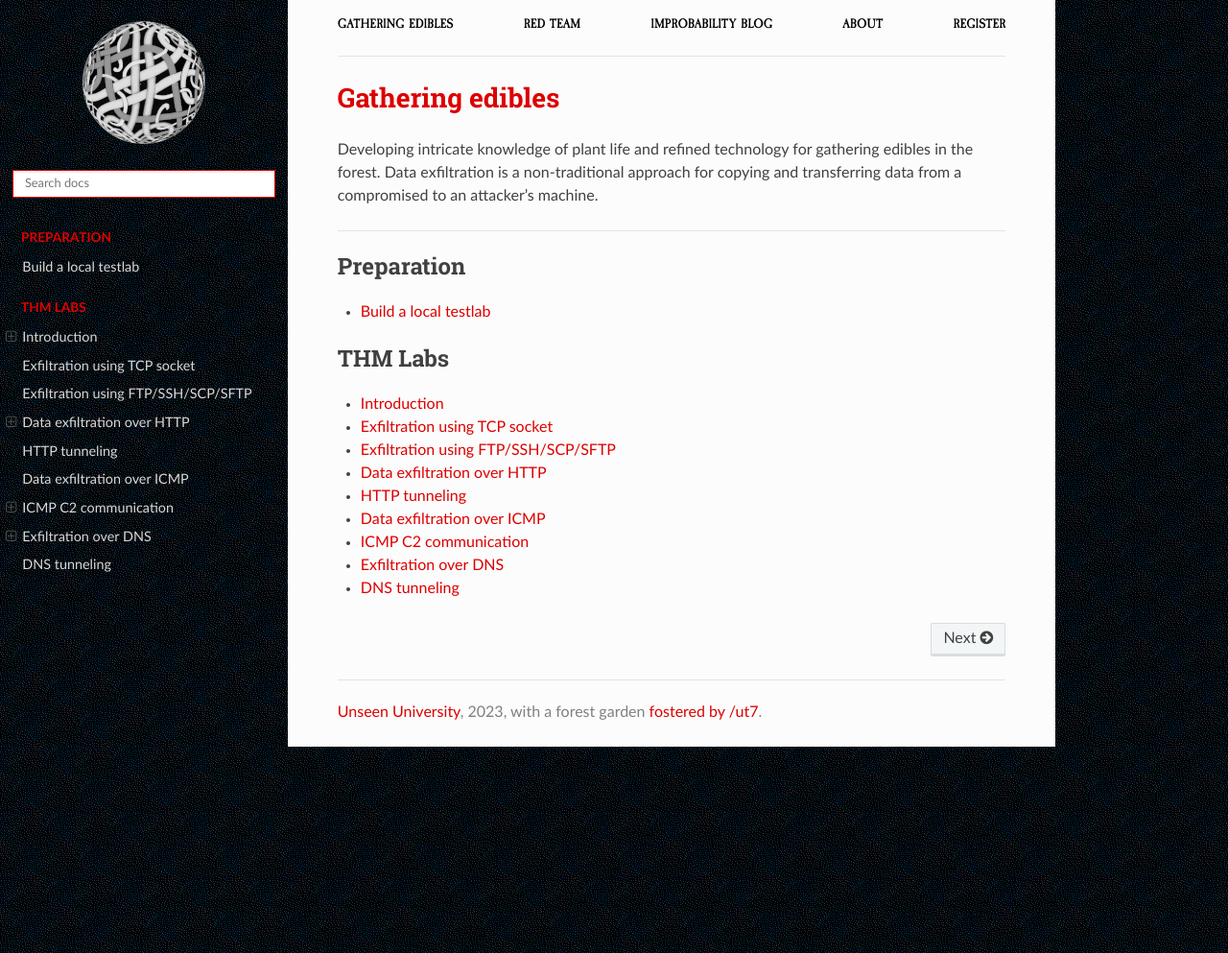
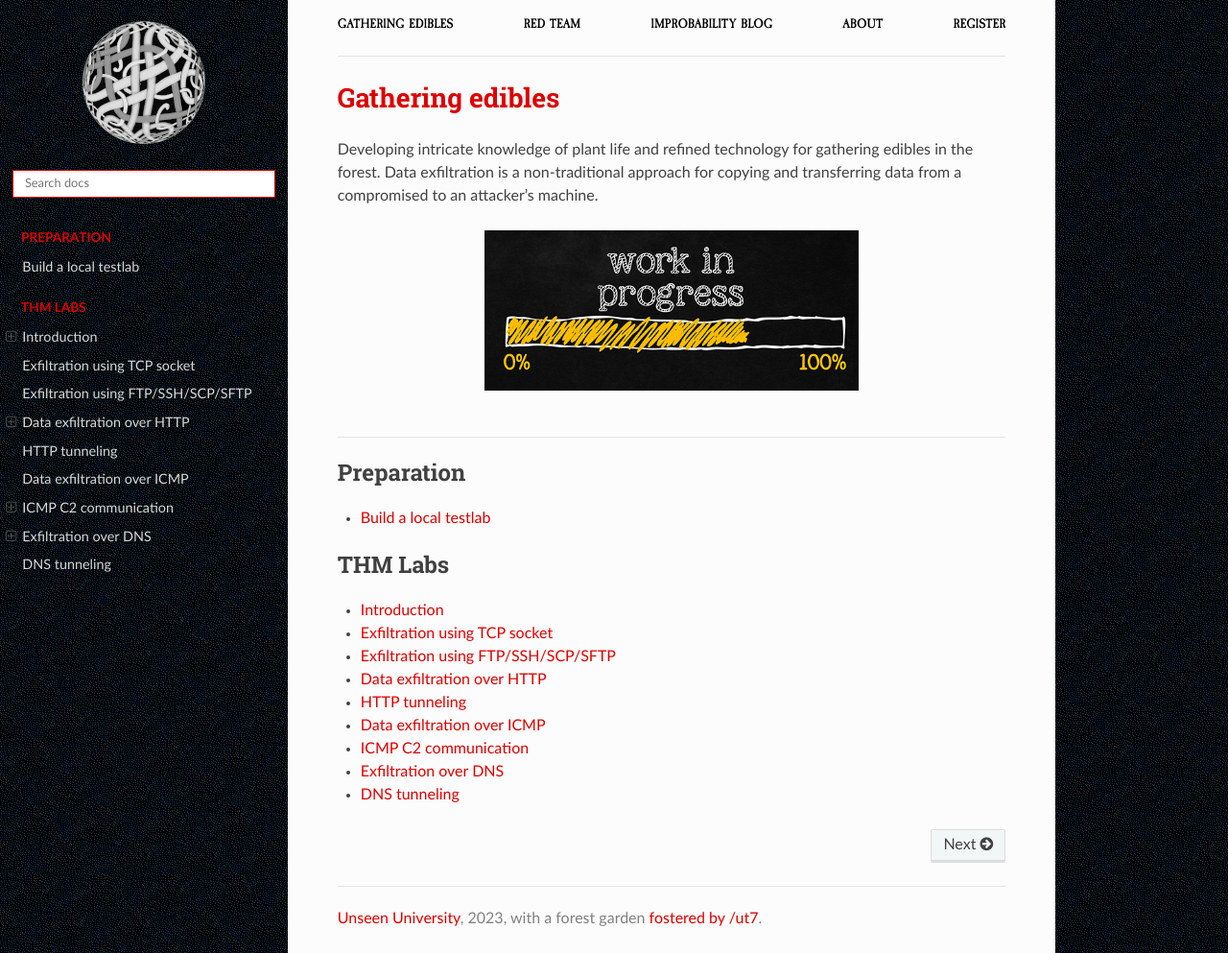
Before and after one commit to tymyrddin/red-exfil, a Sphinx documentation site: the page built from source/index.rst, in a window 1280 px wide and 993 px high. Shown: the whole window at 96% size. Built offline with Sphinx 7.4.7 and the Read the Docs theme 2.0.0, drawn with Linux system fonts in a browser that asks for light colours.

Commit message:
Upgrades

```diff
--- a/source/index.rst
+++ b/source/index.rst
@@ -2,6 +2,9 @@ Gathering edibles
 =============================================
 
 Developing intricate knowledge of plant life and refined technology for gathering edibles in the forest. Data exfiltration is a non-traditional approach for copying and transferring data from a compromised to an attacker's machine.
+
+.. image:: _static/images/in-progress.png
+  :alt: Forever in progress ...
 
 ----
 
```
Also changed, not shown: requirements.txt (+21 -22 lines), source/_static/images/in-progress.png, 1 other file.
